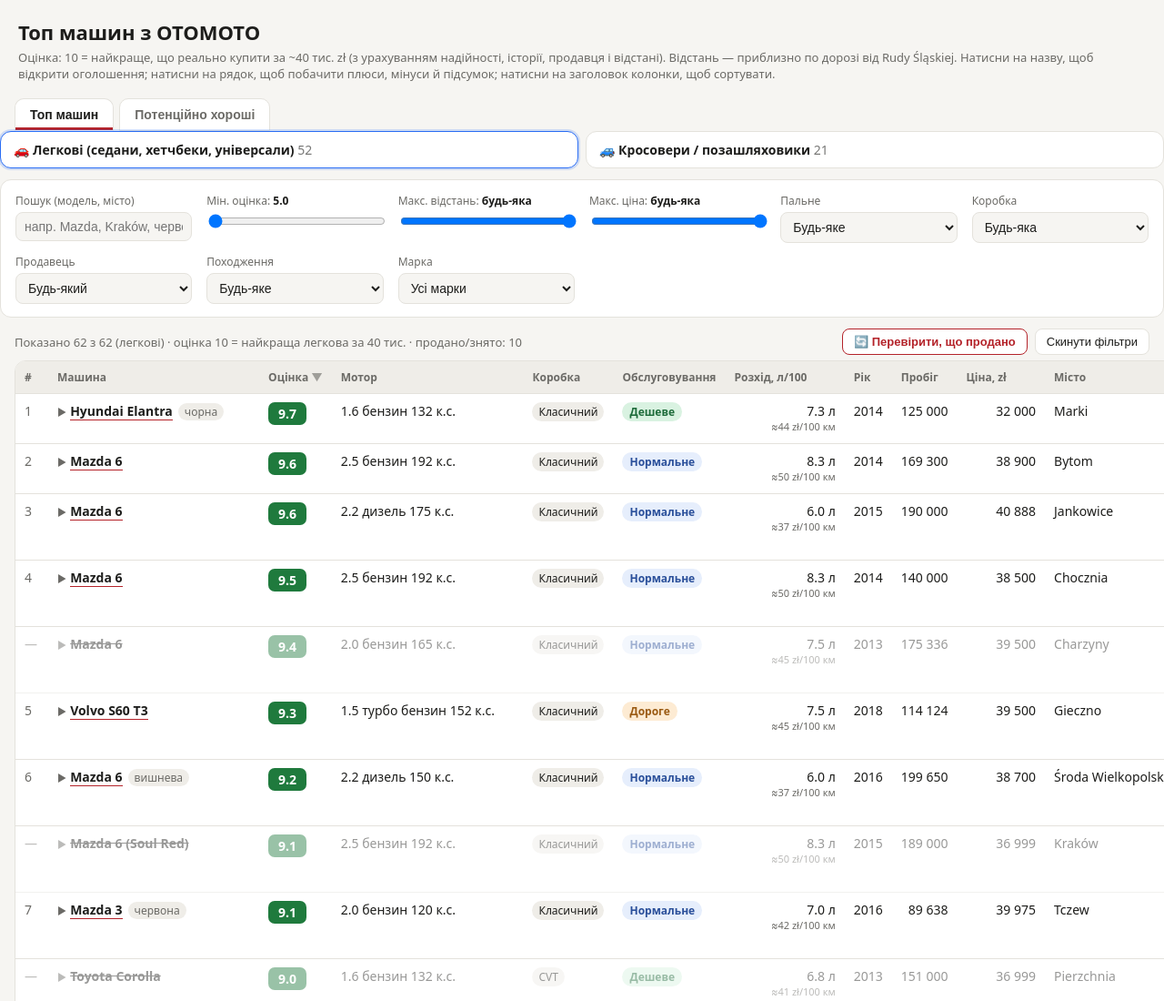
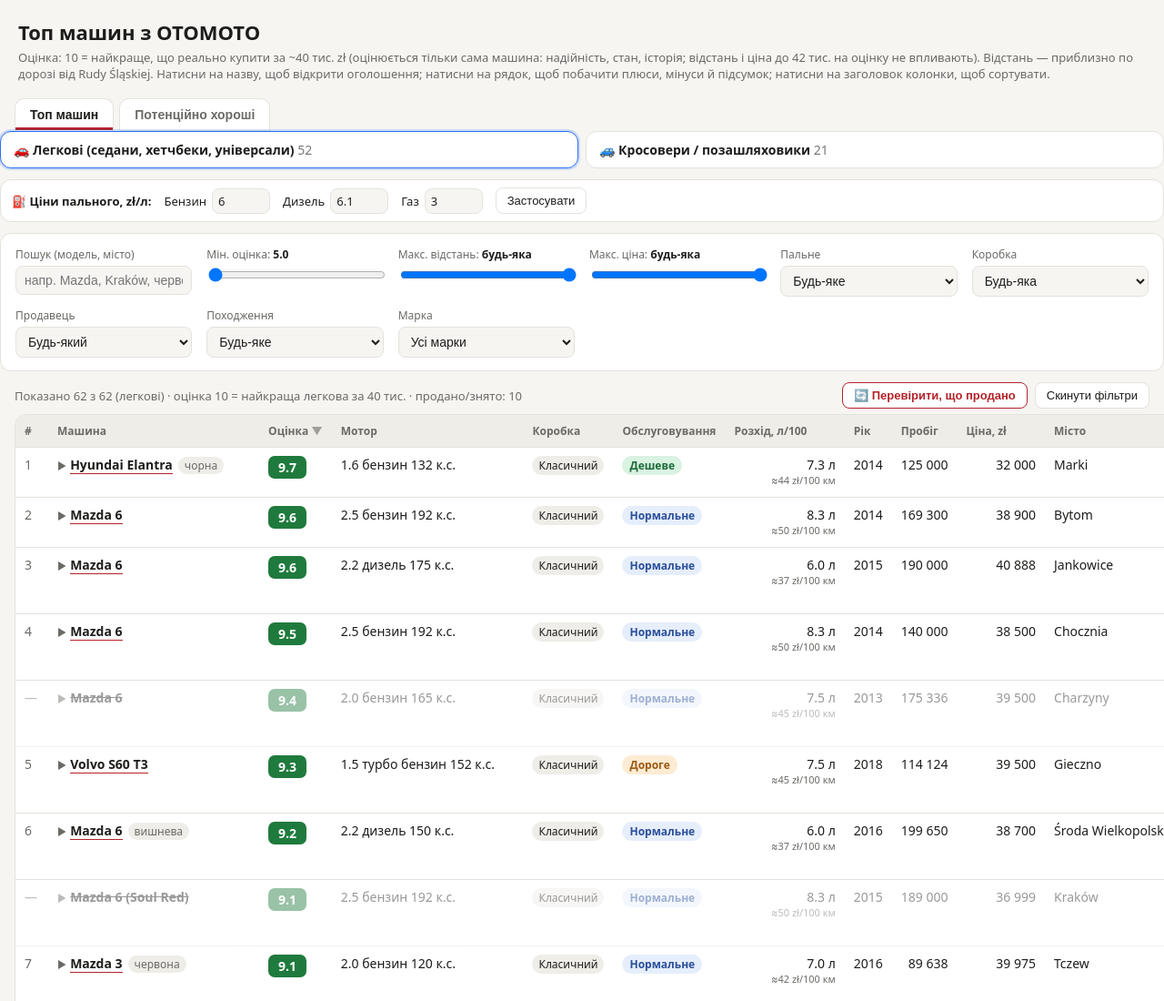
Before and after one commit to hsscle/Cars, a plain HTML site: page index.html in a window 1280 px wide. Shown: the top 1100 px of the page at 91% size. Drawn offline with Linux system fonts and the light colour scheme.

Commit message:
Поля цін пального (бензин/дизель/газ) з кнопкою «Застосувати»
Co-Authored-By: Claude Opus 5.5 <noreply@anthropic.com>
Claude-Session: https://claude.ai/code/session_014D9cenznM7pkswVMqc3VbF

```diff
--- a/index.html
+++ b/index.html
@@ -41,6 +41,7 @@
   .score{display:inline-block;min-width:42px;text-align:center;font-weight:700;padding:3px 7px;border-radius:7px;color:#fff}
   .sv{display:inline-block;padding:2px 8px;border-radius:999px;font-size:12px;font-weight:600;white-space:nowrap}.sv0{background:#d9f2e1;color:#1d6b3a}.sv1{background:#e6eefc;color:#2a4f9a}.sv2{background:#fdebd3;color:#9a5a12}.sv3{background:#fbdada;color:#9c2323}
   .cats{display:flex;gap:8px;flex-wrap:wrap;margin:0 0 12px}.cat{flex:1 1 220px;padding:10px 14px;border-radius:12px;border:1px solid var(--line,#ccc);background:var(--card,#fff);color:inherit;font:inherit;font-weight:600;cursor:pointer;text-align:left}.cat span{opacity:.6;font-weight:500}.cat.on{border-color:#2a6df4;box-shadow:0 0 0 2px #2a6df433}
+  .fuelbar{display:flex;flex-wrap:wrap;align-items:center;gap:8px 14px;margin:0 0 12px;padding:8px 12px;border:1px solid var(--line);border-radius:12px;background:var(--card);font-size:13px}.fuelbar .fbt{font-weight:600}.fuelbar label{display:flex;align-items:center;gap:6px;white-space:nowrap}.fuelbar input{width:64px;padding:4px 6px;border:1px solid var(--line);border-radius:8px;background:var(--bg);color:inherit;font:inherit}
   .fcz{display:block;font-size:11px;color:var(--muted);white-space:nowrap}
   .tag{display:inline-block;padding:2px 7px;border-radius:999px;background:var(--chip);font-size:12px}
   .num{text-align:right;font-variant-numeric:tabular-nums}
@@ -108,7 +109,7 @@
 <body>
 <header>
   <h1>Топ машин з OTOMOTO</h1>
-  <div class="sub">Оцінка: 10 = найкраще, що реально купити за ~40 тис. zł (з урахуванням надійності, історії, продавця і відстані). Відстань — приблизно по дорозі від Rudy Śląskiej. Натисни на назву, щоб відкрити оголошення; натисни на рядок, щоб побачити плюси, мінуси й підсумок; натисни на заголовок колонки, щоб сортувати.</div>
+  <div class="sub">Оцінка: 10 = найкраще, що реально купити за ~40 тис. zł (оцінюється тільки сама машина: надійність, стан, історія; відстань і ціна до 42 тис. на оцінку не впливають). Відстань — приблизно по дорозі від Rudy Śląskiej. Натисни на назву, щоб відкрити оголошення; натисни на рядок, щоб побачити плюси, мінуси й підсумок; натисни на заголовок колонки, щоб сортувати.</div>
 </header>
 
 <div class="tabs"><button class="tab on" data-v="top">Топ машин</button><button class="tab" data-v="potential">Потенційно хороші</button></div>
@@ -121,6 +122,7 @@
 
 <div class="view" id="v-top">
 <div class="cats" id="cats"></div>
+<div class="fuelbar" id="fuelbar"></div>
 <div class="panel">
   <div class="f"><label>Пошук (модель, місто)</label><input type="text" id="q" placeholder="напр. Mazda, Kraków, червона"></div>
   <div class="f"><label>Мін. оцінка: <span class="val" id="vScore"></span></label><input type="range" id="minScore" min="5" max="10" step="0.1"></div>
@@ -184,8 +186,9 @@ const pc=r=>r.pp&&r.pp!==r.price?`<span class="pch ${r.price<r.pp?'dn':'up'}" ti
 const clr=r=>r.color?`<span class="clr">${r.color}</span>`:'';
 const SVL=['Дешеве','Нормальне','Дороге','Дуже дороге'];
 const svt=r=>r.sv==null?'—':`<span class="sv sv${r.sv}">${SVL[r.sv]}</span>`;
-const FP={'Бензин':6.0,'Дизель':6.1,'Гібрид':6.0};
-const fct=r=>{if(r.fc==null)return '—';const lpg=r.fuel==='Бензин+LPG';const zl=lpg?r.fc*1.2*3.0:r.fc*(FP[r.fuel]||6);return `${r.fc.toFixed(1)} л${lpg?' (бенз.)':''}<span class="fcz" title="Орієнтовно: бензин 6.0, дизель 6.1, газ 3.0 zł/л">≈${Math.round(zl)} zł/100 км${lpg?' на газу':''}</span>`;};
+let FP={'Бензин':6.0,'Дизель':6.1,'Гібрид':6.0,'LPG':3.0};try{const x=JSON.parse(localStorage.getItem('carsFP')||'null');if(x)Object.assign(FP,x);FP['Гібрид']=FP['Бензин'];}catch(e){}
+function fuelBar(){$('fuelbar').innerHTML=`<span class="fbt">⛽ Ціни пального, zł/л:</span><label>Бензин <input id="fpB" type="number" step="0.01" min="0" value="${FP['Бензин']}"></label><label>Дизель <input id="fpD" type="number" step="0.01" min="0" value="${FP['Дизель']}"></label><label>Газ <input id="fpL" type="number" step="0.01" min="0" value="${FP['LPG']}"></label><button class="reset" id="fpGo">Застосувати</button>`;$('fpGo').onclick=()=>{const g=id=>{const v=parseFloat(String($(id).value).replace(',','.'));return v>0?v:null;};const b=g('fpB'),d=g('fpD'),l=g('fpL');if(b)FP['Бензин']=FP['Гібрид']=b;if(d)FP['Дизель']=d;if(l)FP['LPG']=l;try{localStorage.setItem('carsFP',JSON.stringify({'Бензин':FP['Бензин'],'Дизель':FP['Дизель'],'LPG':FP['LPG']}));}catch(e){}render();toast('Ціни застосовано до всіх машин');};}
+const fct=r=>{if(r.fc==null)return '—';const lpg=r.fuel==='Бензин+LPG';const zl=lpg?r.fc*1.2*FP['LPG']:r.fc*(FP[r.fuel]||FP['Бензин']);return `${r.fc.toFixed(1)} л${lpg?' (бенз.)':''}<span class="fcz" title="Орієнтовно: бензин 6.0, дизель 6.1, газ 3.0 zł/л">≈${Math.round(zl)} zł/100 км${lpg?' на газу':''}</span>`;};
 const OPEN=new Set();
 const lst=a=>a&&a.length?'<ul>'+a.map(x=>`<li>${x}</li>`).join('')+'</ul>':'';
 function det(r){
@@ -272,7 +275,7 @@ function toast(m){const t=$('toast');t.textContent=m;t.classList.add('on');clear
 async function init(){
   try{ R=await (await fetch('data.json',{cache:'no-store'})).json(); }
   catch(e){ $('body').innerHTML='<tr><td colspan="15" class="empty">Не вдалося завантажити дані</td></tr>'; return; }
-  prep(); buildOpts(); renderCats();
+  prep(); buildOpts(); renderCats(); fuelBar();
   let saved=null;try{saved=JSON.parse(localStorage.getItem('carsF')||'null');}catch(e){}
 setUI(Object.assign({},D,saved||{}));
 ['q','minScore','maxDist','maxPrice','fuel','gb','seller','origin','brand'].forEach(id=>$(id).addEventListener('input',render));
```
